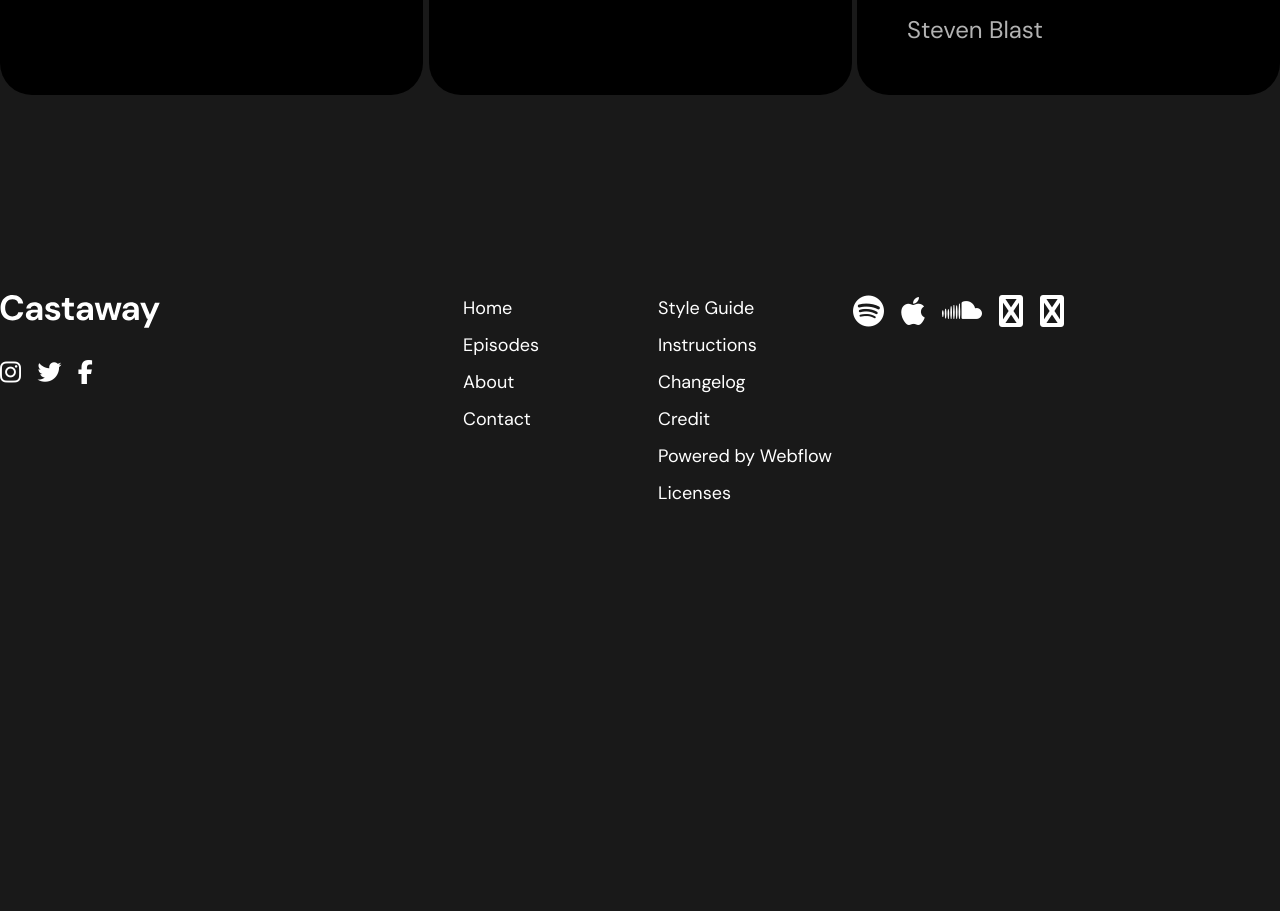
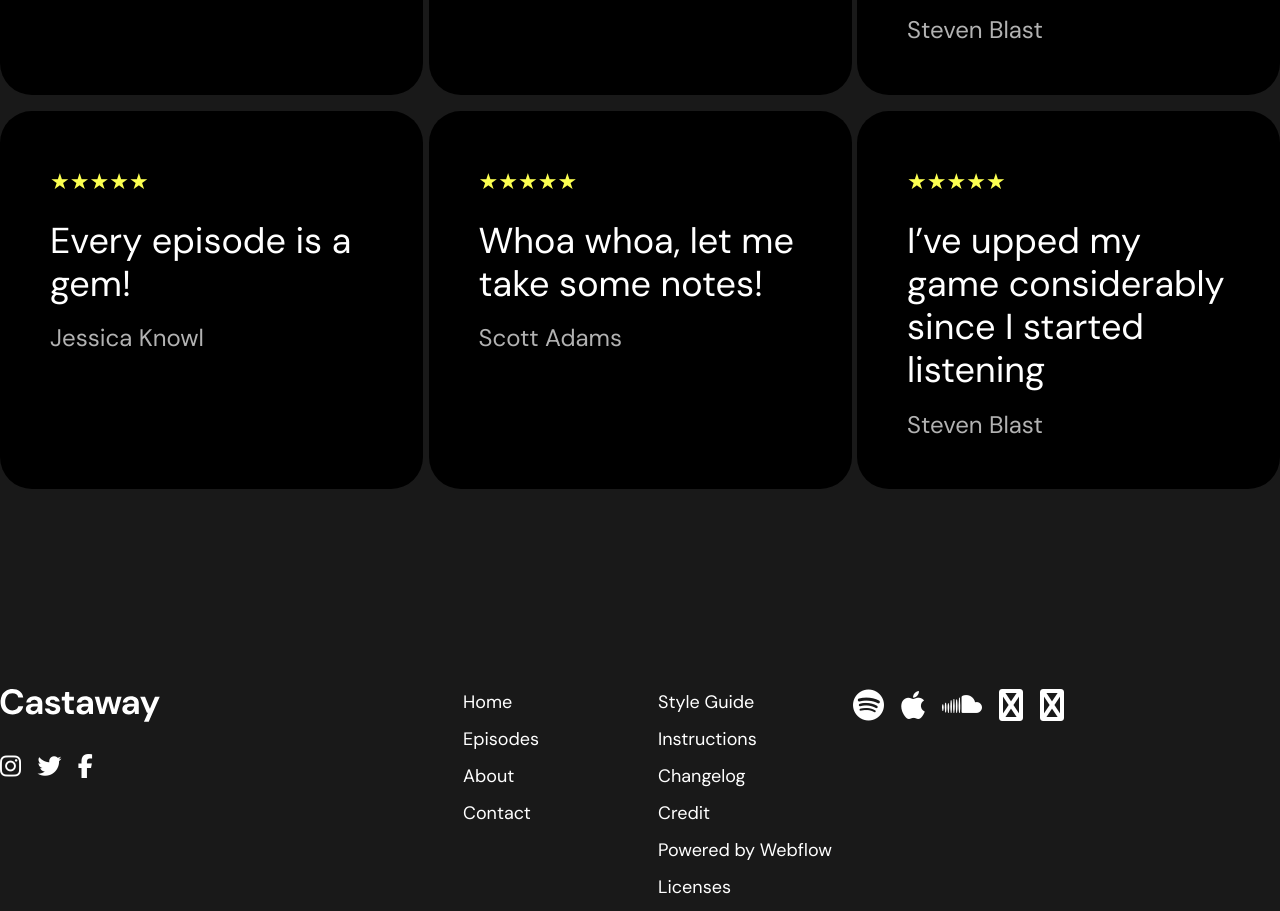
Before and after one commit to holo1996/castaway, a plain HTML site: page index.html in a window 1280 px wide. Shown: the part 5397-6308 px from the top of the page. Before the commit the page ends 6014 px from the top, so only its background shows below. Drawn offline with Linux system fonts and the light colour scheme.

Commit message:
New 3 reviews from clients

```diff
--- a/index.html
+++ b/index.html
@@ -239,6 +239,24 @@
                         <div class="clients_text">I’ve upped my game considerably since I started listening</div>
                         <div class="clients_name">Steven Blast</div>
                     </div>
+
+                    <div class="clients_item">
+                        <div class="clients_rate">★★★★★</div>
+                        <div class="clients_text">Every episode is a gem!</div>
+                        <div class="clients_name">Jessica Knowl</div>
+                    </div>
+
+                    <div class="clients_item">
+                        <div class="clients_rate">★★★★★</div>
+                        <div class="clients_text">Whoa whoa, let me take some notes!</div>
+                        <div class="clients_name">Scott Adams</div>
+                    </div>
+
+                    <div class="clients_item">
+                        <div class="clients_rate">★★★★★</div>
+                        <div class="clients_text">I’ve upped my game considerably since I started listening</div>
+                        <div class="clients_name">Steven Blast</div>
+                    </div>
                 </div>
 
 
```
